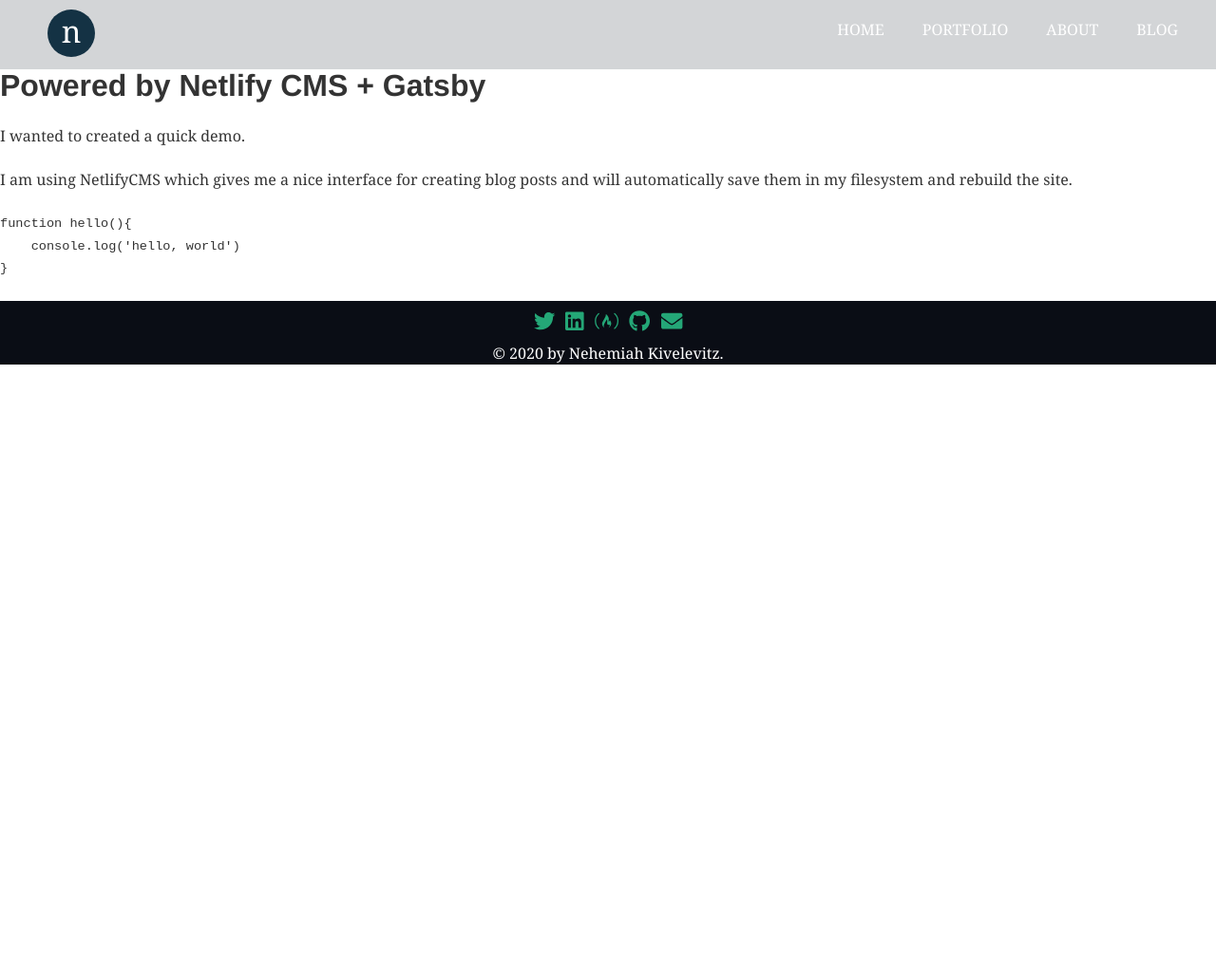
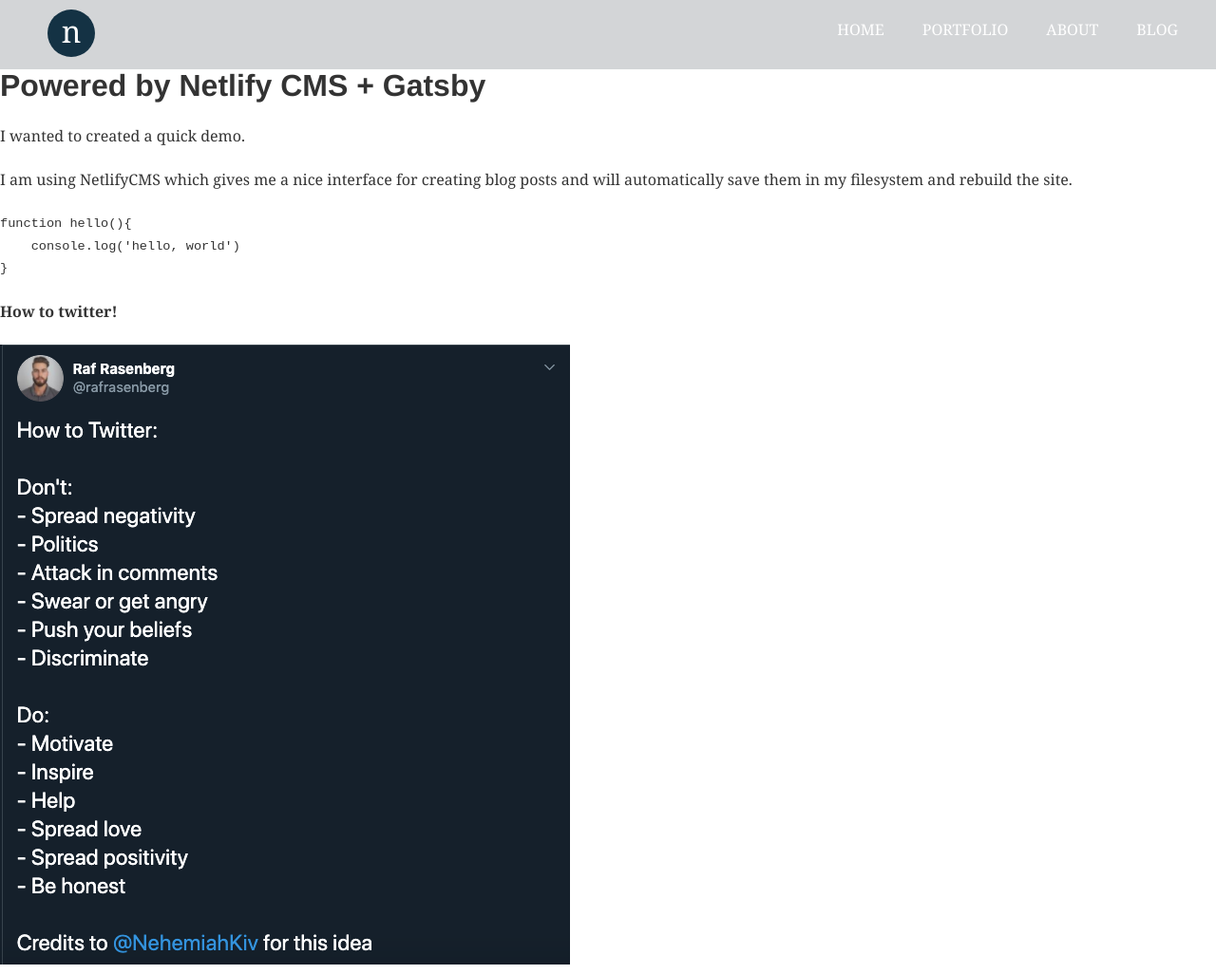
Before and after one commit to NehemiahK/portfolio-blog, a Gatsby site: page /blog/powered-by-netlify-cms-gatsby/ in a window 1280 px wide. Shown: the top 1026 px of the page at 95% size. Before the commit the page ends 800 px from the top, so only its background shows below. Built offline with nearby package versions, Linux system fonts and the light colour scheme; Gatsby itself is replaced by a stand-in of ours; some packages are replaced by stand-ins of ours; code samples lack their colours.

Commit message:
Update Blog “powered-by-netlify-cms-gatsby”

````diff
--- a/content/blog/powered-by-netlify-cms-gatsby.md
+++ b/content/blog/powered-by-netlify-cms-gatsby.md
@@ -8,8 +8,12 @@
 
 I am using NetlifyCMS which gives me a nice interface for creating blog posts and will automatically save them in my filesystem and rebuild the site.
 
-```
+```javascript
 function hello(){
     console.log('hello, world')
 }
 ```
+
+**How to twitter!**
+
+![how-to-twitter](../assets/screen-shot-2020-07-01-at-9.18.25-am.png "How to twitter")
````
Also changed, not shown: content/assets/screen-shot-2020-07-01-at-9.18.25-am.png (added).
